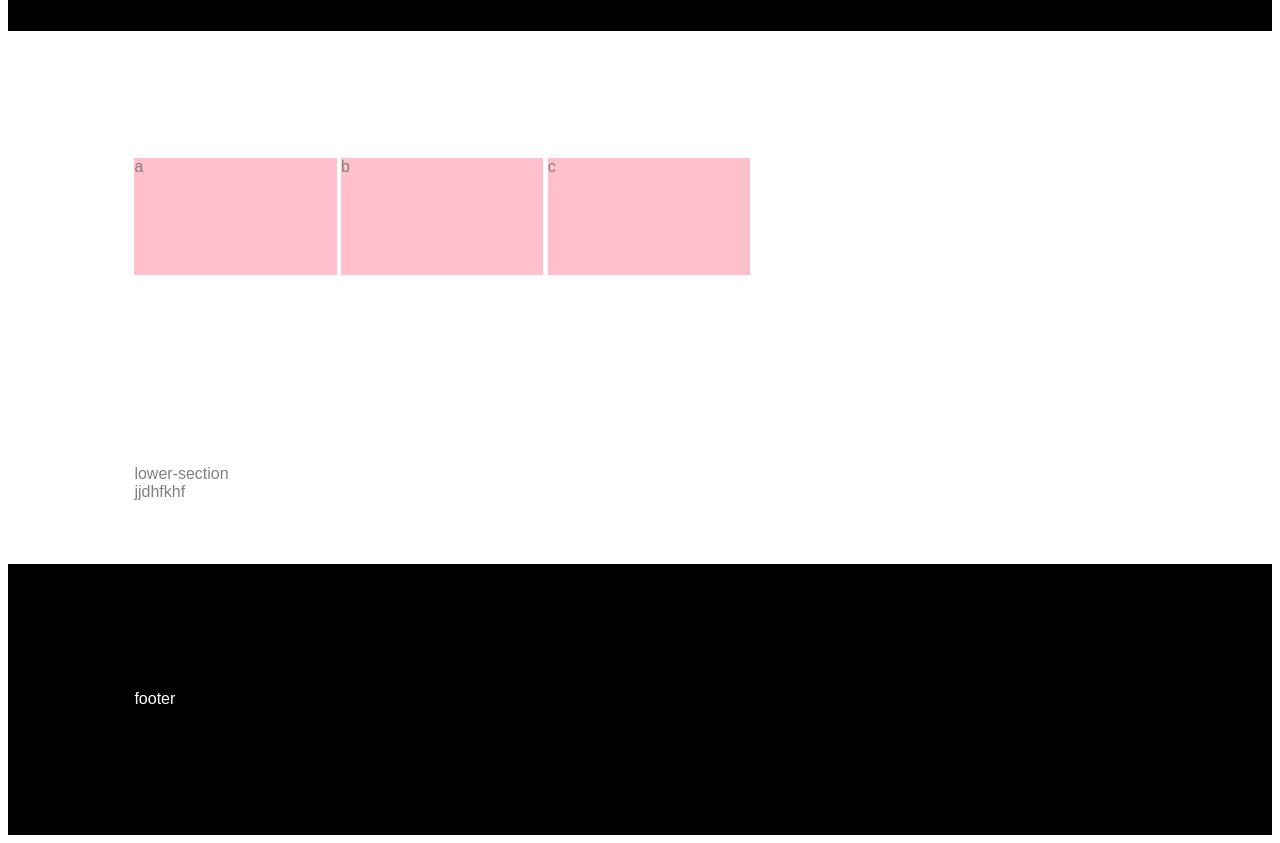
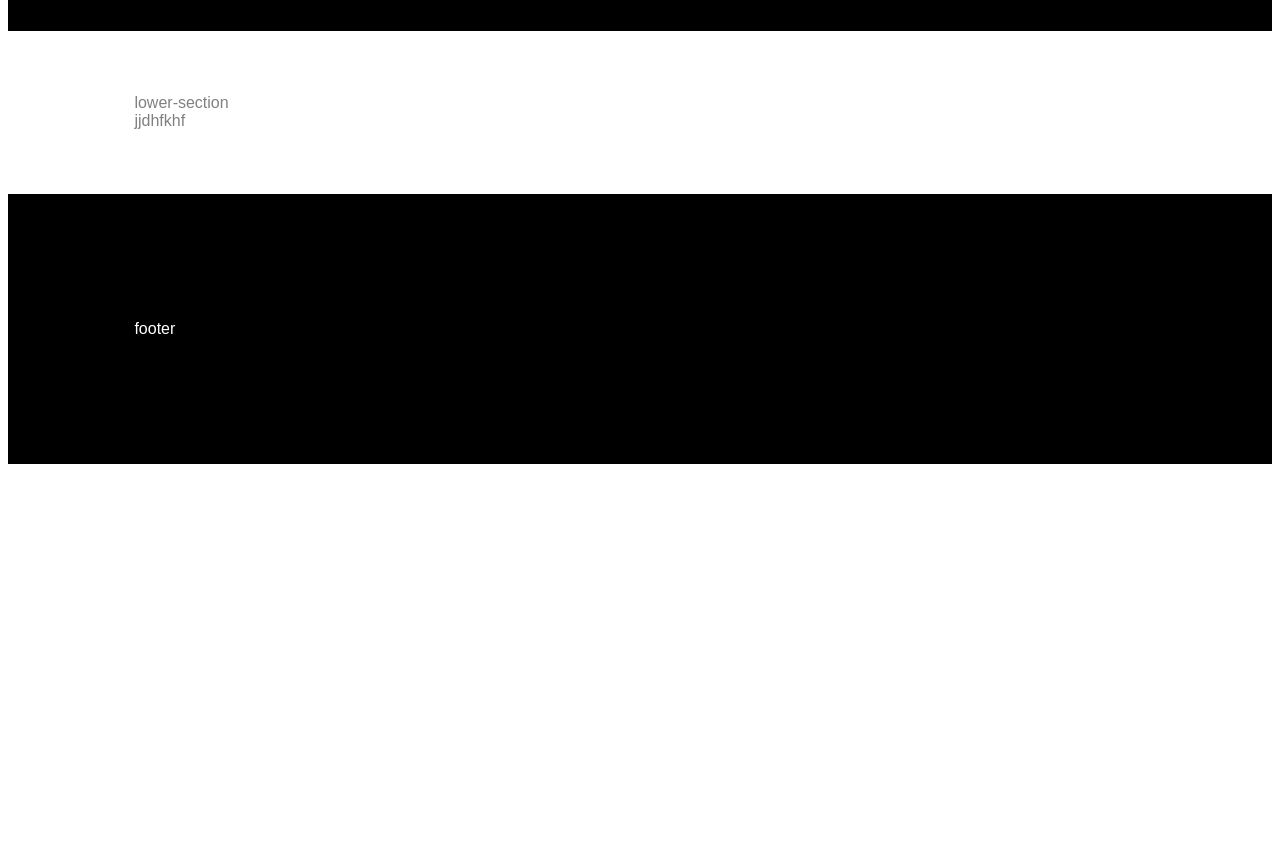
Before and after one commit to shef4/SkWebpage, a plain HTML site: page Pages/contact.html in a window 1280 px wide. Shown: the part 100-943 px from the top of the page. After the commit the page ends 800 px from the top, so only its background shows below. Drawn offline with Linux system fonts and the light colour scheme.

```diff
--- a/Pages/contact.html
+++ b/Pages/contact.html
@@ -19,11 +19,6 @@
         </nav>
         <h1>[Contact]</h1>
     </header>
-    <section style="padding: 10%">
-        <div>a</div>
-        <div>b</div>
-        <div>c</div>
-    </section>
     <section>
         lower-section <br>jjdhfkhf <br></section>
     <footer>footer</footer>
```
Also changed, not shown: index.html (+2 -2 lines).
